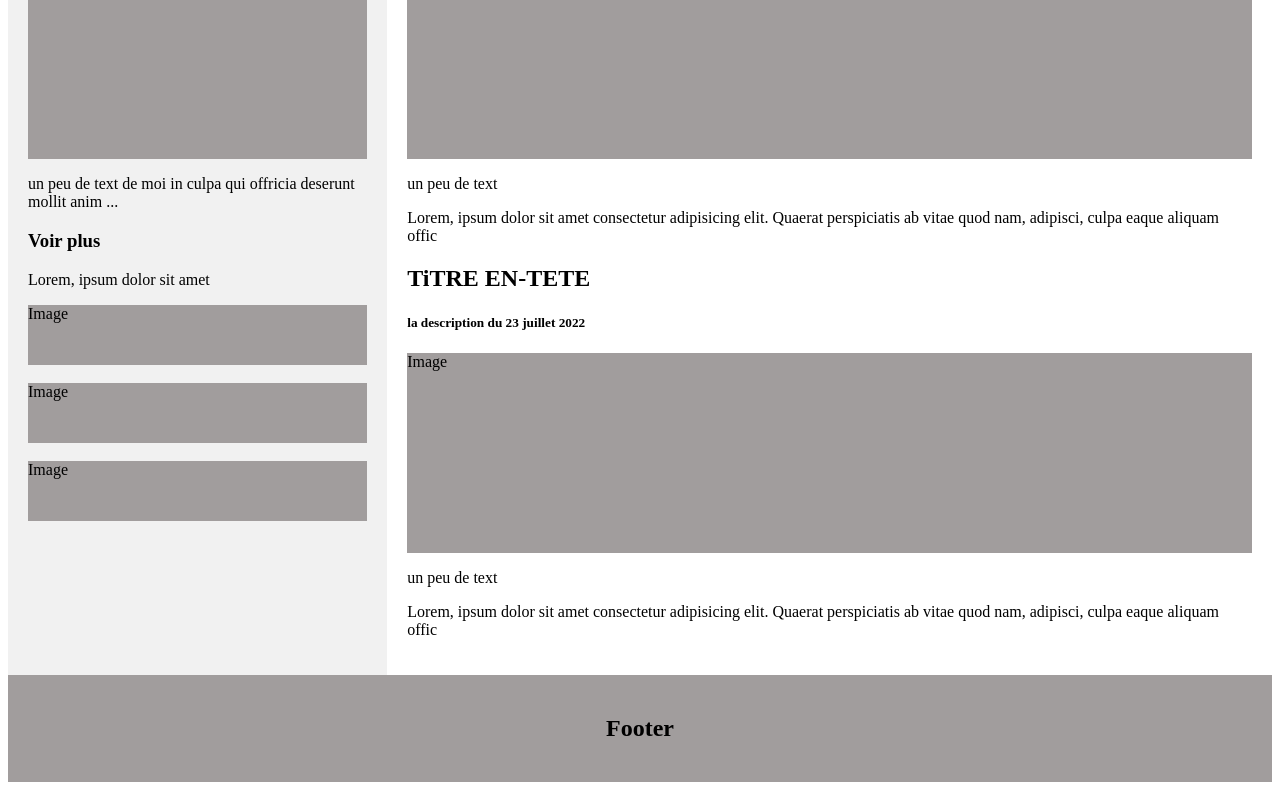
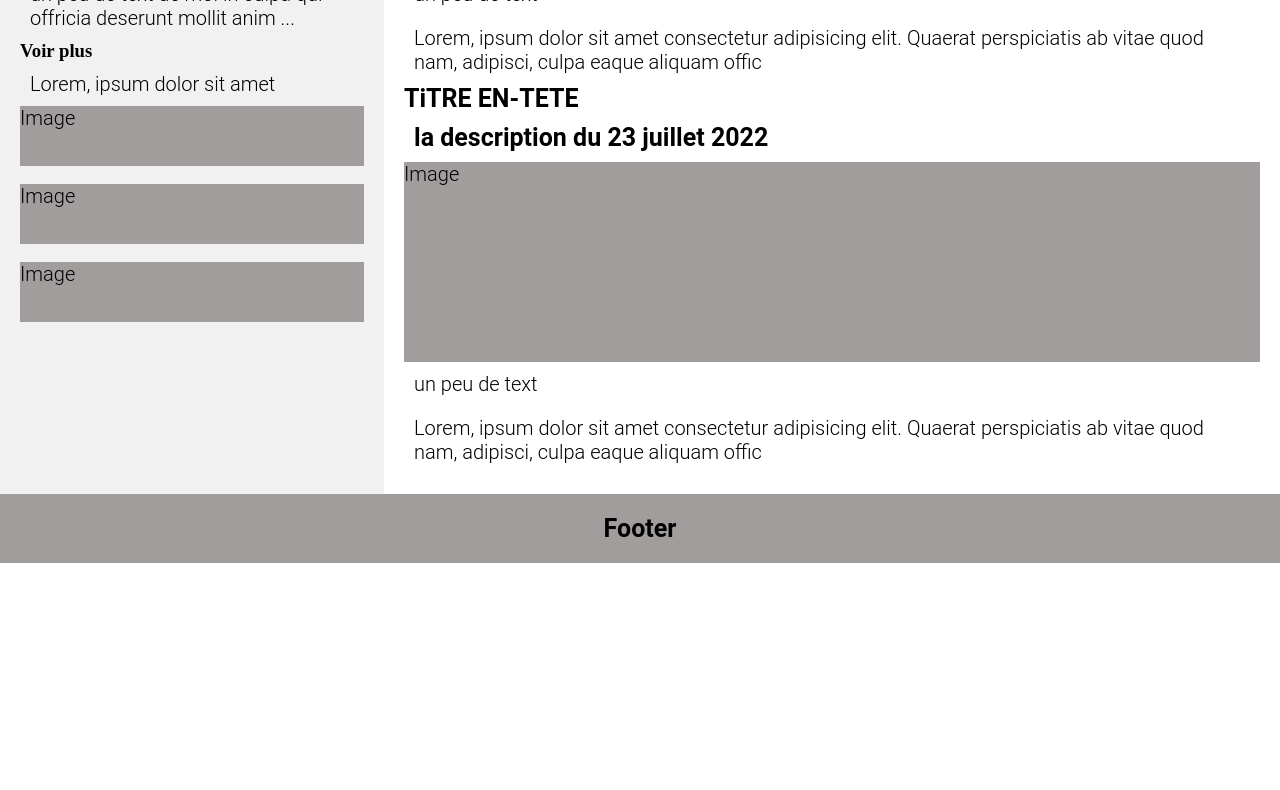
Before and after one commit to jeanluckawel/EspacEsisLearn, a plain HTML site: page index.html in a window 1280 px wide. Shown: the part 667-1457 px from the top of the page. After the commit the page ends 1230 px from the top, so only its background shows below. Drawn offline with Linux system fonts and the light colour scheme.

Commit message:
finish projet

```diff
--- a/style.css
+++ b/style.css
@@ -1,5 +1,6 @@
 *{
     box-sizing: border-box;
+    margin: 0;
 
 }
 .header{
@@ -7,9 +8,22 @@
     text-align: center;
     background-color: #1abc9c;
     color:white;
+
 }
 .fakeing{
     background: rgb(161, 157, 157);
+    font-family: roboto light;
+    font-size: 20px;
+}
+h5{
+    font-size: 25px;
+    padding: 10px;
+    font-family: roboto;
+}
+p{
+    font-size: 20px;
+    padding: 10px;
+    font-family: roboto light;
 }
 .header{
     font-size: 40px;
@@ -51,4 +65,9 @@
     padding: 20px;
     background: rgb(161, 157, 157);
     text-align: center;
+    font-family: roboto ;
 }
+h2{
+    font-size: 25px;
+    font-family: roboto;
+}
```
